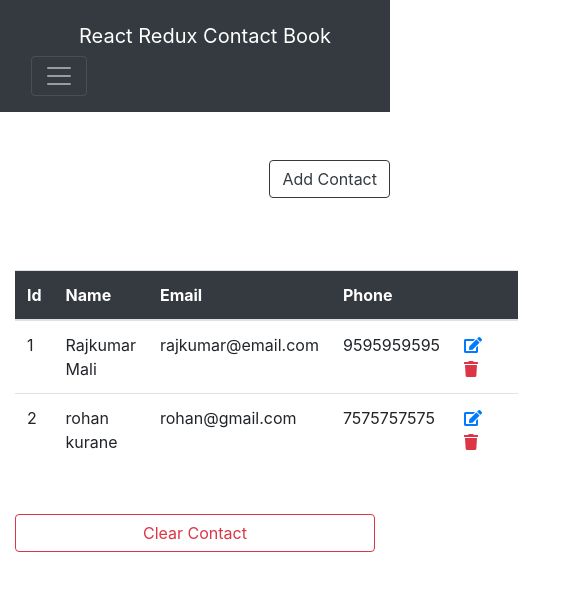
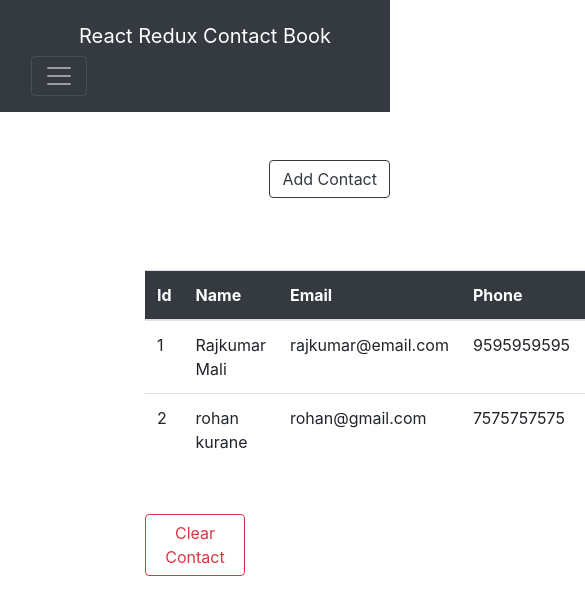
Before and after one commit to Rajkumar184/ContactBook-Redux-Application, a React (Create React App) app: page / in a window 390 px wide. Shown: the top 614 px of the page, 585 px wide, since content can reach past the window. Built offline with nearby package versions, Linux system fonts and the light colour scheme.

Commit message:
changes in table

```diff
--- a/src/Components/Home.js
+++ b/src/Components/Home.js
@@ -14,7 +14,7 @@ const Home = () => {
 					Add Contact
 				</Link>
 
-				<div className="col-md-10 mx-auto my-4">
+				<div className="col-md-10 col-sm-4 col-4 mx-auto my-4">
 					<table className="table table-hover">
 						<thead className="table-header bg-dark text-white">
 							<tr>
--- a/src/Components/Navbar.js
+++ b/src/Components/Navbar.js
@@ -33,7 +33,7 @@ const Navbar = () => {
 						{/* login logout toggle */}
 
 						<li className="nav-item">
-							<button className="btn btn-success " to="/logout">
+							<button className="btn btn-success " to="/login">
 								<span className="fas fa-sign-in-alt "></span> Login
 							</button>
 						</li>
```
